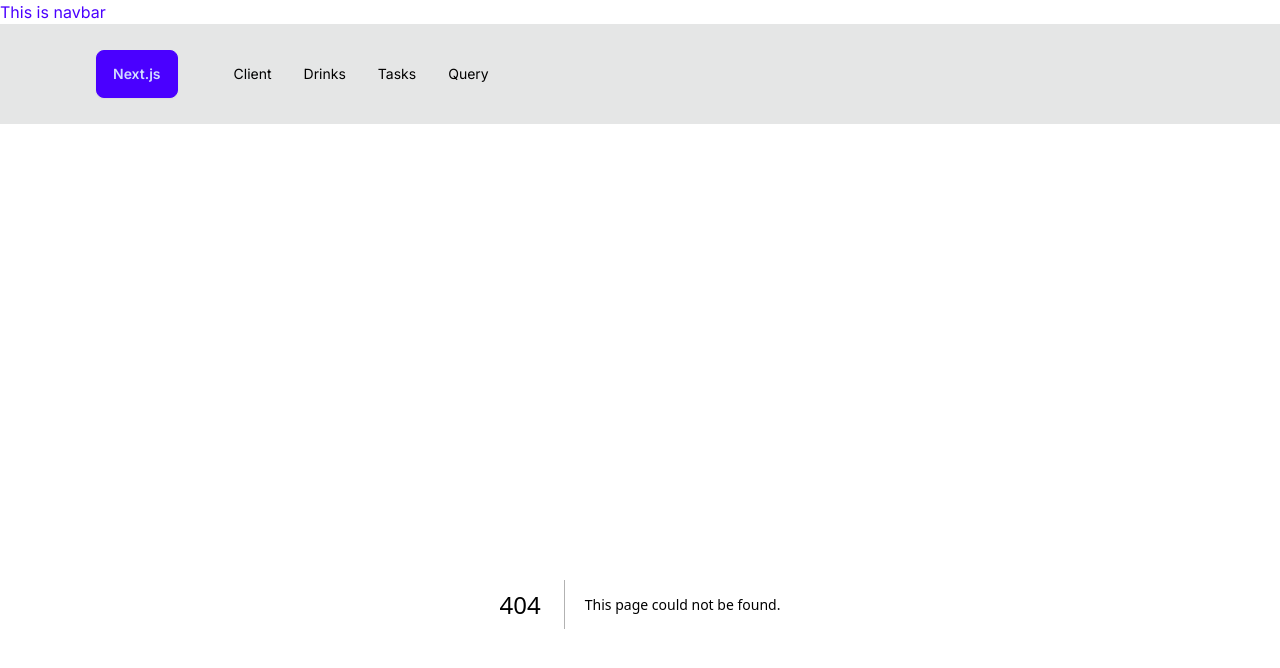
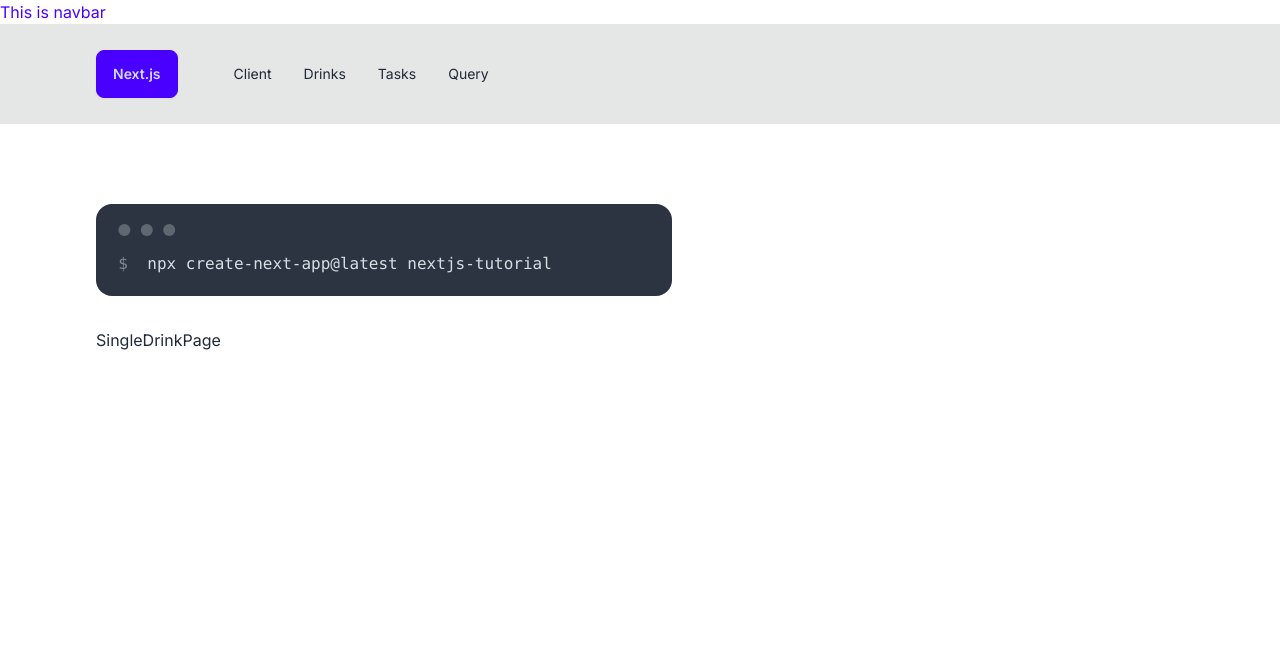
Before and after one commit to Ejiscoxpres/nextjs-course-openai, a Next.js app: page /drinks/1 in a window 1280 px wide. Before the commit this address had no page. Shown: the top 668 px of the page. Built offline with nearby package versions, Linux system fonts and the light colour scheme.

Commit message:
dynamic route

```diff
--- /dev/null
+++ b/app/drinks/[id]/page.js
@@ -0,0 +1,9 @@
+
+const SingleDrinkPage = ({params}) => {
+    console.log(params.id);
+  return (
+    <div>SingleDrinkPage</div>
+  )
+}
+
+export default SingleDrinkPage
```
